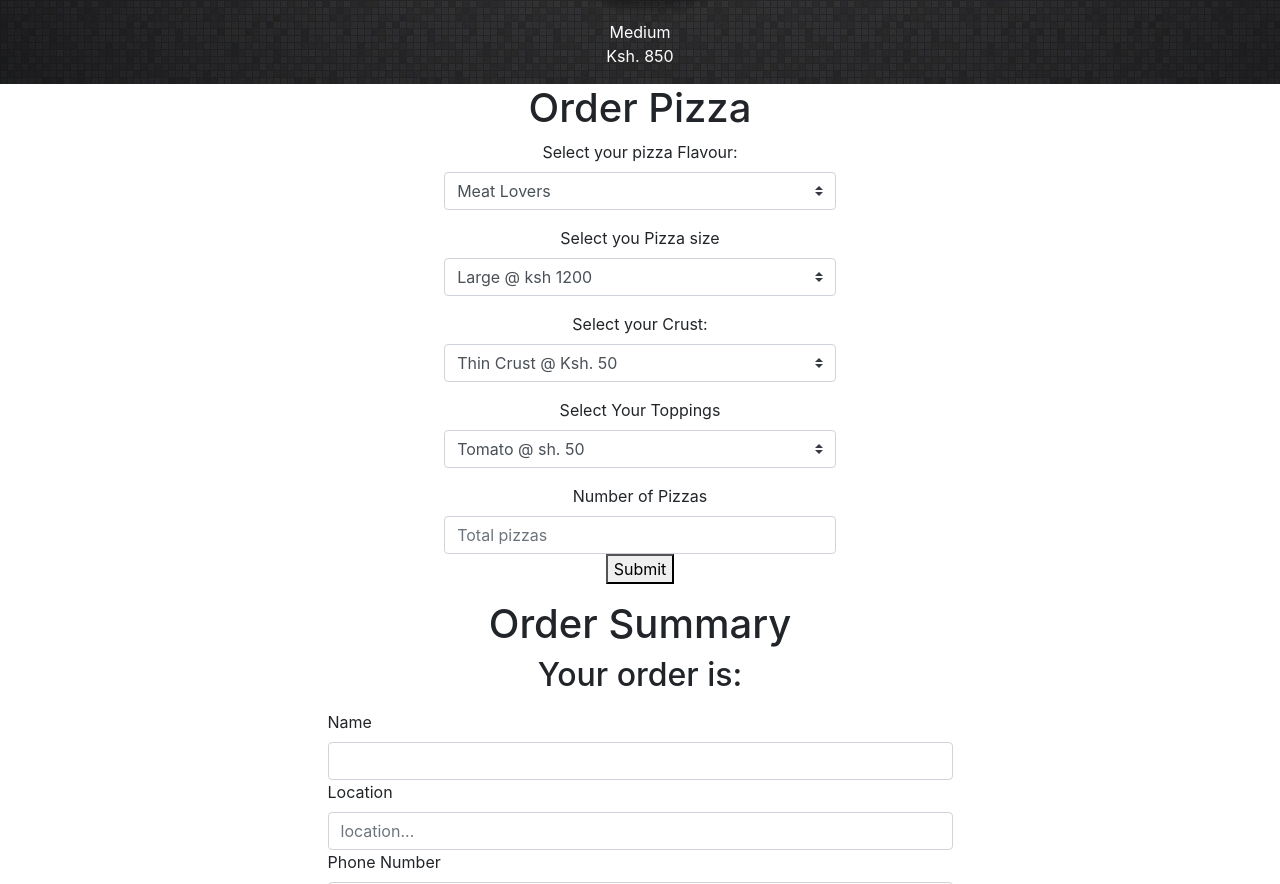
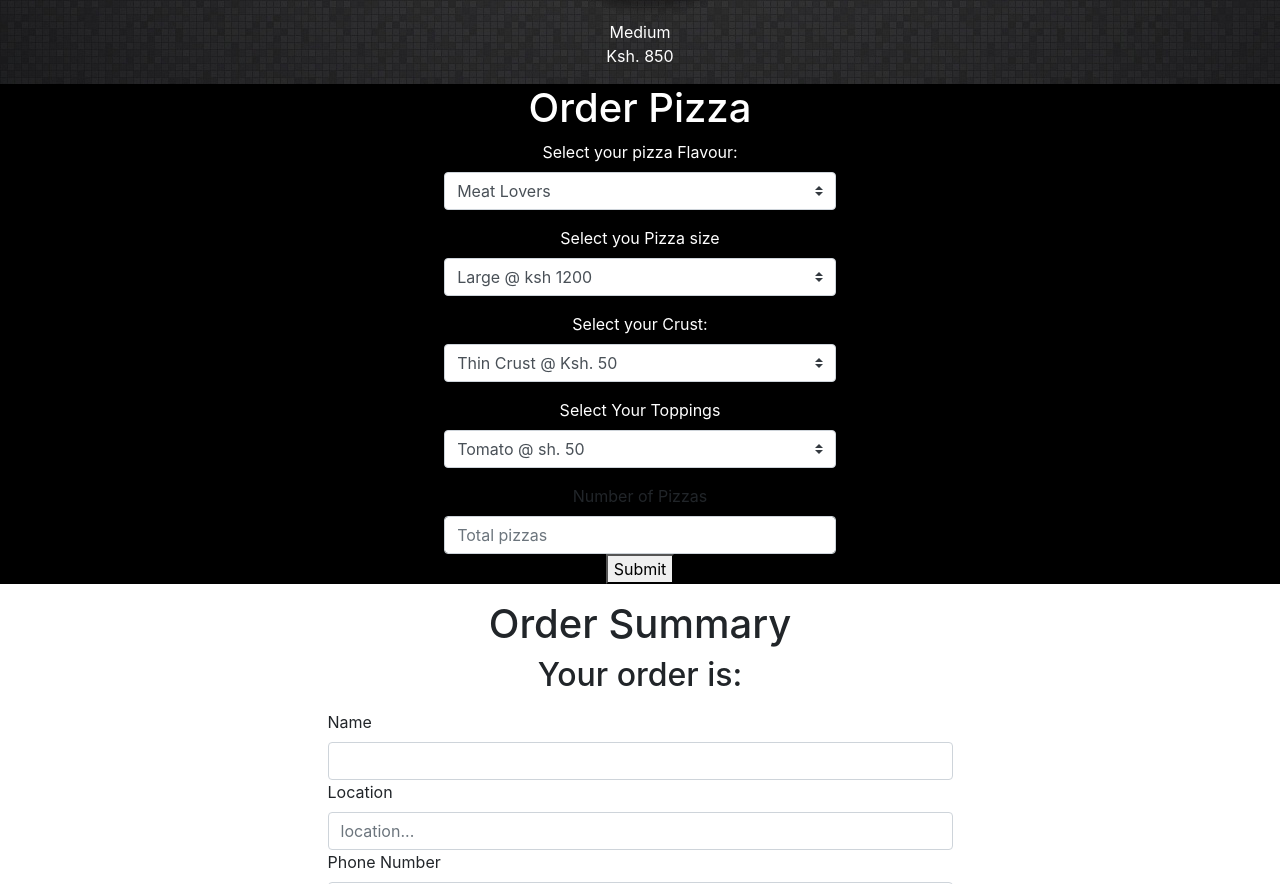
Before and after one commit to Eddychase/8slice-Pizza, a plain HTML site: page index.html in a window 1280 px wide. Shown: the part 1128-2012 px from the top of the page. Drawn offline with nearby package versions, Linux system fonts and the light colour scheme; a script that the page names is missing.

Commit message:
change of background color for menu and text color to white

```diff
--- a/css/styles.css
+++ b/css/styles.css
@@ -7,3 +7,6 @@
     background-image: url("../images/menu.jpg");
 
 }
+.orders{
+    background-color: black;
+}
--- a/index.html
+++ b/index.html
@@ -69,12 +69,12 @@
     </div>
 </div>
 <div class="orders" id="orders">
-    <h1 class="text-center" id="pizzaOrders">Order Pizza</h1>
+    <h1 class="text-center text-white id="pizzaOrders">Order Pizza</h1>
     <div class="form-group row">
         <div class="col-sm-2"></div>
         <div class="col-sm-8 order-overlay text-center">
             <form class="col-sm-6 offset-sm-3 text-center">
-                <label>Select your pizza Flavour:</label>
+                <label class="text-white">Select your pizza Flavour:</label>
                 <select class="custom-select custom-select-md mb-3 flavour" required>
                     <option value="meatlovers">Meat Lovers</option>
                     <option value="chickenbbqpizza">Chicken BBQ</option>
@@ -86,19 +86,19 @@
                     <option value="chickenandmushroom">Chicken and Mushroom</option>
 
                 </select>
-                <label>Select you Pizza size</label>
+                <label class="text-white">Select you Pizza size</label>
                 <select class="custom-select custom-select-md mb-3" id="size" required>
                     <option value="1200">Large @ ksh 1200</option>
                     <option value="900">Medium @ ksh 900</option>
                     <option value="600">Small @ ksh 600</option>
                 </select>
-                <label>Select your Crust:</label>
+                <label class="text-white">Select your Crust:</label>
                 <select class="custom-select custom-select-md mb-3"  id="crust" required>
                     <option value="50" >Thin Crust @ Ksh. 50</option>
                     <option value="100">Thick Crust @ Ksh. 100</option>
                     <option value="150" >FlatBread Crust @ sh. 150</option>
                 </select>
-                <label>Select Your Toppings</label>
+                <label class="text-white">Select Your Toppings</label>
                 <select class="custom-select custom-select-md mb-3" id="toppings" required>
                     <option value="50">Tomato @ sh. 50</option>
                     <option value="50">Onions @ sh. 50</option>
```
